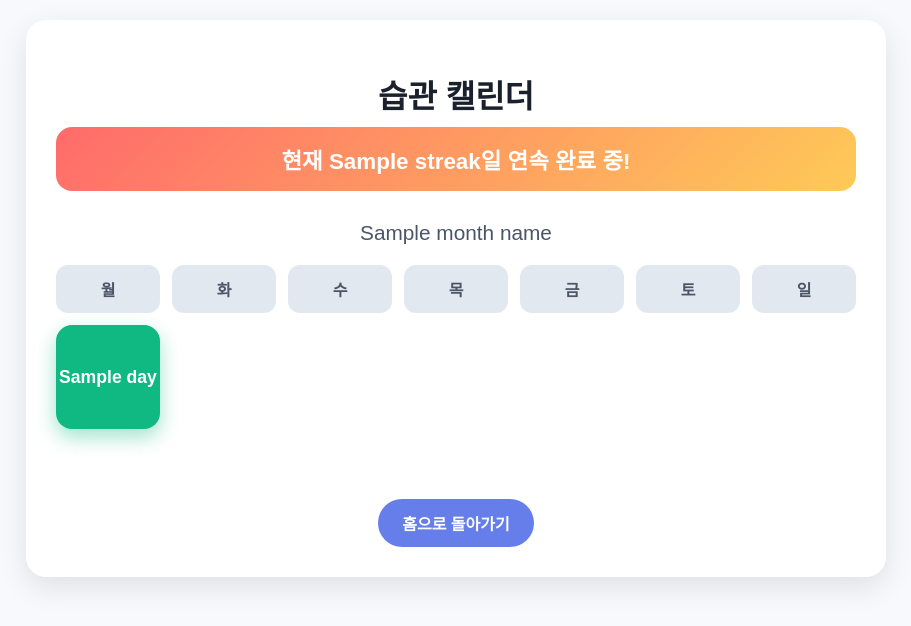
After one commit to seochongwoo/AI-Quest-Tracker, a FastAPI app: template src/templates/calendar.html in a window 1280 px wide. The commit adds this page. Shown: the top 626 px of the page, without its empty margins (184-1095 px from the left). Run offline with FastAPI, Linux system fonts and the light colour scheme; the template is opened without the code that fills it: most values are stand-ins (such as "Sample title", 1, 10 or a date in 2020).

Commit message:
calendar 기능 추가

```diff
--- a/src/ai_recommend.py
+++ b/src/ai_recommend.py
@@ -65,7 +65,7 @@ def generate_ai_recommendation(
     - 전체 퀘스트 수행 수: {total_quests}
     - 완료한 퀘스트 수: {completed_quests}
     - 꾸준함 점수(consistency): {consistency_score}/5
-    - 위험 회피 성향(risk_aversion): {risk_aversion_score}/5
+    - 도전적인 성향(risk_aversion): {risk_aversion_score}/5
     - 선호 카테고리: {preferred_category or "없음"}
 
     [현재 퀘스트]
--- a/src/main.py
+++ b/src/main.py
@@ -4,9 +4,9 @@ get_db() 함수를 통해 DB 세션을 각 요청에 주입하고, /users/ 라
 '''
 # fast api 백엔드를 위한 import
 from fastapi import FastAPI, Depends, HTTPException, Request, Form, Query, Body
-from typing import Annotated
 from fastapi.responses import HTMLResponse, RedirectResponse
 from sqlalchemy.orm import Session
+from sqlalchemy import func
 from src import crud, schemas, database
 from . import crud, schemas, model
 from pydantic import BaseModel
@@ -15,10 +15,11 @@ import os
 # Db를 위한 import
 from .database import SessionLocal, init_db, QuestHistory, Quest
 from . import crud, schemas
-#  A시간 관리를 위한 임포트 추가
-from datetime import datetime, timezone
 # 시각화를 위한 import
-from .habit_analysis import plot_user_progress,plot_success_rate_by_category, plot_focus_area, plot_growth_trend
+from .habit_analysis import plot_user_progress, plot_success_rate_by_category, plot_growth_trend, plot_focus_area
+#  시간 관리를 위한 임포트 추가
+from datetime import datetime, timezone, timedelta, date
+from collections import defaultdict
 # ai_recoomend를 위한 import
 from .ai_recommend import generate_ai_recommendation
 from dotenv import load_dotenv
@@ -328,7 +329,7 @@ PLOT_ROUTES = [
     }
 ]
 
-# 자동으로 라우트 생성 (코드 80% 감소!)
+# 자동으로 라우트 생성
 for route in PLOT_ROUTES:
     @app.get(route["path"], response_class=HTMLResponse)
     async def create_plot_route(
@@ -666,7 +667,6 @@ async def update_progress(
 
     return {"id": quest.id, "progress": quest.progress}
 
-
 #-----recommend 페이지-----
 # AI 퀘스트 추천 페이지
 
@@ -721,4 +721,71 @@ async def recommend_result(
         "ai_tip": ai_tip
     })
 
+##-----calender 페이지-----
+@app.get("/calendar", response_class=HTMLResponse)
+async def habit_calendar(request: Request, db: Session = Depends(get_db)):
+    user_id = get_user_id(request) or 1
+
+    completed_dates = db.query(
+        func.date(QuestHistory.timestamp)
+    ).filter(
+        QuestHistory.user_id == user_id,
+        QuestHistory.action == "completed"
+    ).all()
+
+    # 문자열이든 date 객체든 무조건 처리
+    completed_set = set()
+    for d in completed_dates:
+        date_obj = d[0]
+        if isinstance(date_obj, str):
+            completed_set.add(date_obj)
+        else:
+            completed_set.add(date_obj.strftime("%Y-%m-%d"))
+
+    # 스트릭 계산
+    today = date.today()
+    streak = 0
+    check_date = today
+    while True:
+        date_str = check_date.strftime("%Y-%m-%d")
+        if date_str in completed_set:
+            streak += 1
+            check_date -= timedelta(days=1)
+        else:
+            break
+        if streak > 100:
+            break
+
+    # 이번 달 캘린더
+    now = datetime.now()
+    year, month = now.year, now.month
+    first_day = datetime(year, month, 1)
+    if month == 12:
+        next_month = datetime(year + 1, 1, 1)
+    else:
+        next_month = datetime(year, month + 1, 1)
+    last_day = (next_month - timedelta(days=1)).day
+    start_weekday = first_day.weekday()
+
+    days = []
+    for _ in range(start_weekday):
+        days.append(None)
+
+    for day in range(1, last_day + 1):
+        date_str = f"{year}-{month:02d}-{day:02d}"
+        days.append({
+            "day": day,
+            "date": date_str,
+            "completed": date_str in completed_set
+        })
+
+    today_str = today.strftime("%Y-%m-%d")
+
+    return templates.TemplateResponse("calendar.html", {
+        "request": request,
+        "days": days,
+        "streak": streak,
+        "month_name": now.strftime("%Y년 %m월"),
+        "today_str": today_str
+    })
 # uvicorn src.main:app --reload
--- /dev/null
+++ b/src/templates/calendar.html
@@ -0,0 +1,55 @@
+<!DOCTYPE html>
+<html>
+<head>
+    <title>습관 캘린더</title>
+    <meta charset="utf-8">
+    <style>
+        body { font-family: 'Malgun Gothic', sans-serif; background:#f8f9fc; margin:0; padding:20px; }
+        .container { max-width: 800px; margin: 0 auto; background:white; border-radius:20px; padding:30px; box-shadow:0 10px 30px rgba(0,0,0,0.1); }
+        h1 { text-align:center; color:#1a202c; margin-bottom:10px; }
+        .streak { text-align:center; background:linear-gradient(135deg,#ff6b6b,#feca57); color:white; padding:16px; border-radius:16px; font-size:1.4em; font-weight:bold; margin-bottom:30px; }
+        .calendar { display:grid; grid-template-columns:repeat(7,1fr); gap:12px; }
+        .day-name { text-align:center; font-weight:bold; color:#4a5568; padding:12px; background:#e2e8f0; border-radius:12px; }
+        .day { aspect-ratio:1; display:flex; align-items:center; justify-content:center; font-weight:bold; font-size:1.1em; border-radius:16px; transition:0.3s; }
+        .empty { background:transparent; }
+        .completed { background:#10b981; color:white; box-shadow:0 8px 20px rgba(16,185,129,0.4); }
+        .incomplete { background:#e5e7eb; color:#9ca3af; }
+        .today { border:4px solid #667eea !important; }
+        .back-btn { display:inline-block; margin-top:30px; padding:12px 24px; background:#667eea; color:white; text-decoration:none; border-radius:50px; font-weight:bold; }
+    </style>
+</head>
+<body>
+    <div class="container">
+        <h1>습관 캘린더</h1>
+        <div class="streak">
+            현재 {{ streak }}일 연속 완료 중!
+        </div>
+        <div style="text-align:center; margin-bottom:20px; font-size:1.3em; color:#4a5568;">
+            {{ month_name }}
+        </div>
+
+        <div class="calendar">
+            {% for name in ["월","화","수","목","금","토","일"] %}
+                <div class="day-name">{{ name }}</div>
+            {% endfor %}
+
+            {% for d in days %}
+                {% if d is none %}
+                    <div class="day empty"></div>
+                {% else %}
+                    {% set today_str = "__today__" %} <!-- Jinja에서 오늘 날짜 비교 -->
+                    <div class="day
+                         {% if d.completed %}completed{% else %}incomplete{% endif %}
+                         {% if d.date == today_str %}today{% endif %}">
+                        {{ d.day }}
+                    </div>
+                {% endif %}
+            {% endfor %}
+        </div>
+
+        <div style="text-align:center; margin-top:40px;">
+            <a href="/" class="back-btn">홈으로 돌아가기</a>
+        </div>
+    </div>
+</body>
+</html>
```
Also changed, not shown: src/templates/home.html (+7 -1 lines), db.sqlite3, 1 other file.
